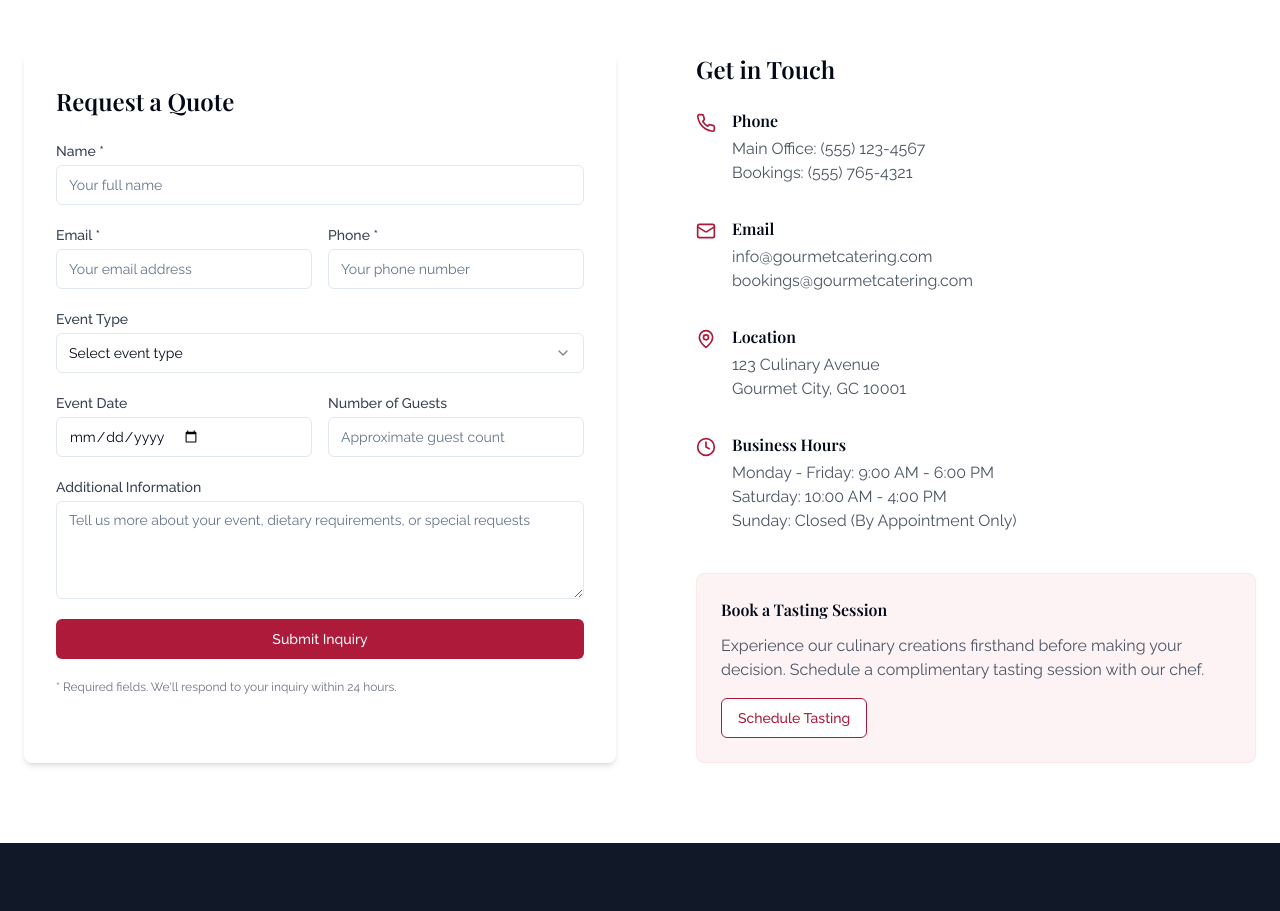
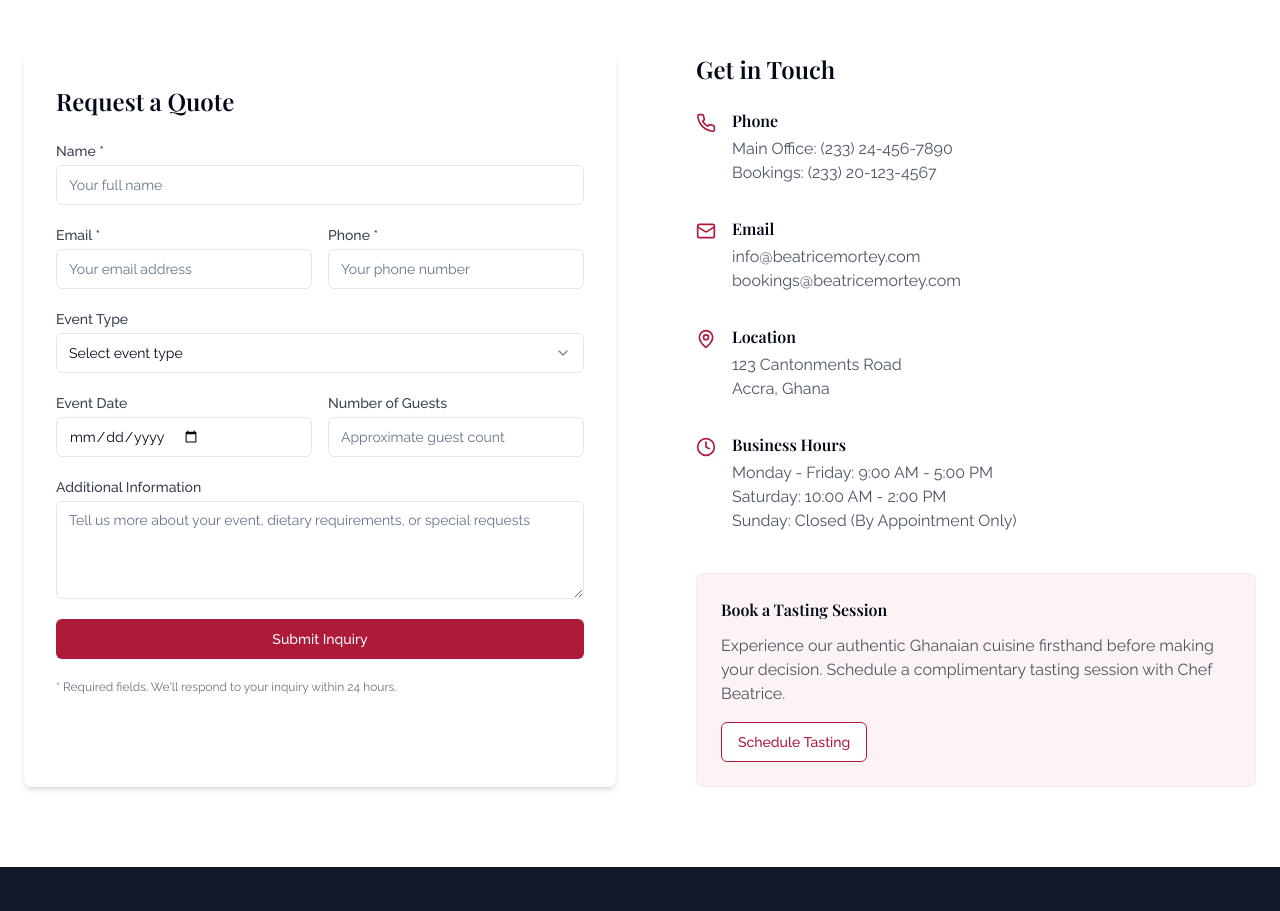
Before and after one commit to Mckay505/baetricce2, a React (Vite) app: page / in a window 1280 px wide. Shown: the part 5720-6631 px from the top of the page. Built offline with nearby package versions, Linux system fonts and the light colour scheme.

Commit message:
Refactor: Customize contact info and others
This commit refactors the contact information and other related sections.

```diff
--- a/src/components/ContactSection.tsx
+++ b/src/components/ContactSection.tsx
@@ -204,8 +204,8 @@ const ContactSection = () => {
                 <Phone className="h-5 w-5 text-catering-700 mt-1 mr-4" />
                 <div>
                   <h4 className="font-semibold mb-1">Phone</h4>
-                  <p className="text-gray-600">Main Office: (555) 123-4567</p>
-                  <p className="text-gray-600">Bookings: (555) 765-4321</p>
+                  <p className="text-gray-600">Main Office: (233) 24-456-7890</p>
+                  <p className="text-gray-600">Bookings: (233) 20-123-4567</p>
                 </div>
               </div>
 
@@ -213,8 +213,8 @@ const ContactSection = () => {
                 <Mail className="h-5 w-5 text-catering-700 mt-1 mr-4" />
                 <div>
                   <h4 className="font-semibold mb-1">Email</h4>
-                  <p className="text-gray-600">info@gourmetcatering.com</p>
-                  <p className="text-gray-600">bookings@gourmetcatering.com</p>
+                  <p className="text-gray-600">info@beatricemortey.com</p>
+                  <p className="text-gray-600">bookings@beatricemortey.com</p>
                 </div>
               </div>
 
@@ -222,8 +222,8 @@ const ContactSection = () => {
                 <MapPin className="h-5 w-5 text-catering-700 mt-1 mr-4" />
                 <div>
                   <h4 className="font-semibold mb-1">Location</h4>
-                  <p className="text-gray-600">123 Culinary Avenue</p>
-                  <p className="text-gray-600">Gourmet City, GC 10001</p>
+                  <p className="text-gray-600">123 Cantonments Road</p>
+                  <p className="text-gray-600">Accra, Ghana</p>
                 </div>
               </div>
 
@@ -231,8 +231,8 @@ const ContactSection = () => {
                 <Clock className="h-5 w-5 text-catering-700 mt-1 mr-4" />
                 <div>
                   <h4 className="font-semibold mb-1">Business Hours</h4>
-                  <p className="text-gray-600">Monday - Friday: 9:00 AM - 6:00 PM</p>
-                  <p className="text-gray-600">Saturday: 10:00 AM - 4:00 PM</p>
+                  <p className="text-gray-600">Monday - Friday: 9:00 AM - 5:00 PM</p>
+                  <p className="text-gray-600">Saturday: 10:00 AM - 2:00 PM</p>
                   <p className="text-gray-600">Sunday: Closed (By Appointment Only)</p>
                 </div>
               </div>
@@ -241,8 +241,8 @@ const ContactSection = () => {
             <div className="mt-10 p-6 bg-catering-50 rounded-lg border border-catering-100">
               <h4 className="font-semibold mb-3">Book a Tasting Session</h4>
               <p className="text-gray-600 mb-4">
-                Experience our culinary creations firsthand before making your decision.
-                Schedule a complimentary tasting session with our chef.
+                Experience our authentic Ghanaian cuisine firsthand before making your decision.
+                Schedule a complimentary tasting session with Chef Beatrice.
               </p>
               <Button variant="outline" className="border-catering-700 text-catering-700 hover:bg-catering-50">
                 Schedule Tasting
--- a/src/components/Footer.tsx
+++ b/src/components/Footer.tsx
@@ -20,16 +20,16 @@ const Footer = () => {
               Our passion is bringing people together through traditional Ghanaian cuisine.
             </p>
             <div className="flex space-x-4">
-              <a href="#" className="text-gray-400 hover:text-white transition-colors">
+              <a href="https://facebook.com/beatricemortey" className="text-gray-400 hover:text-white transition-colors">
                 <Facebook className="h-5 w-5" />
               </a>
-              <a href="#" className="text-gray-400 hover:text-white transition-colors">
+              <a href="https://instagram.com/beatricemortey" className="text-gray-400 hover:text-white transition-colors">
                 <Instagram className="h-5 w-5" />
               </a>
-              <a href="#" className="text-gray-400 hover:text-white transition-colors">
+              <a href="https://twitter.com/beatricemortey" className="text-gray-400 hover:text-white transition-colors">
                 <Twitter className="h-5 w-5" />
               </a>
-              <a href="#" className="text-gray-400 hover:text-white transition-colors">
+              <a href="https://youtube.com/beatricemortey" className="text-gray-400 hover:text-white transition-colors">
                 <Youtube className="h-5 w-5" />
               </a>
             </div>
```
